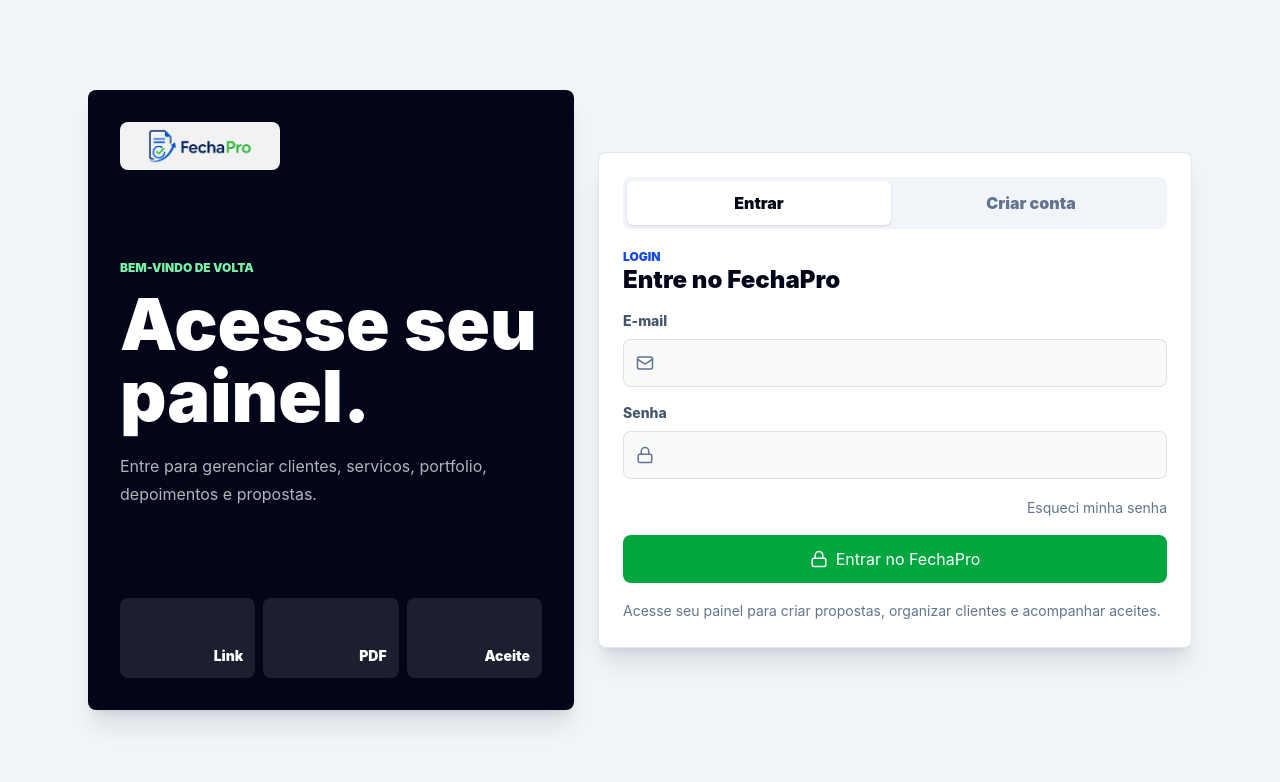
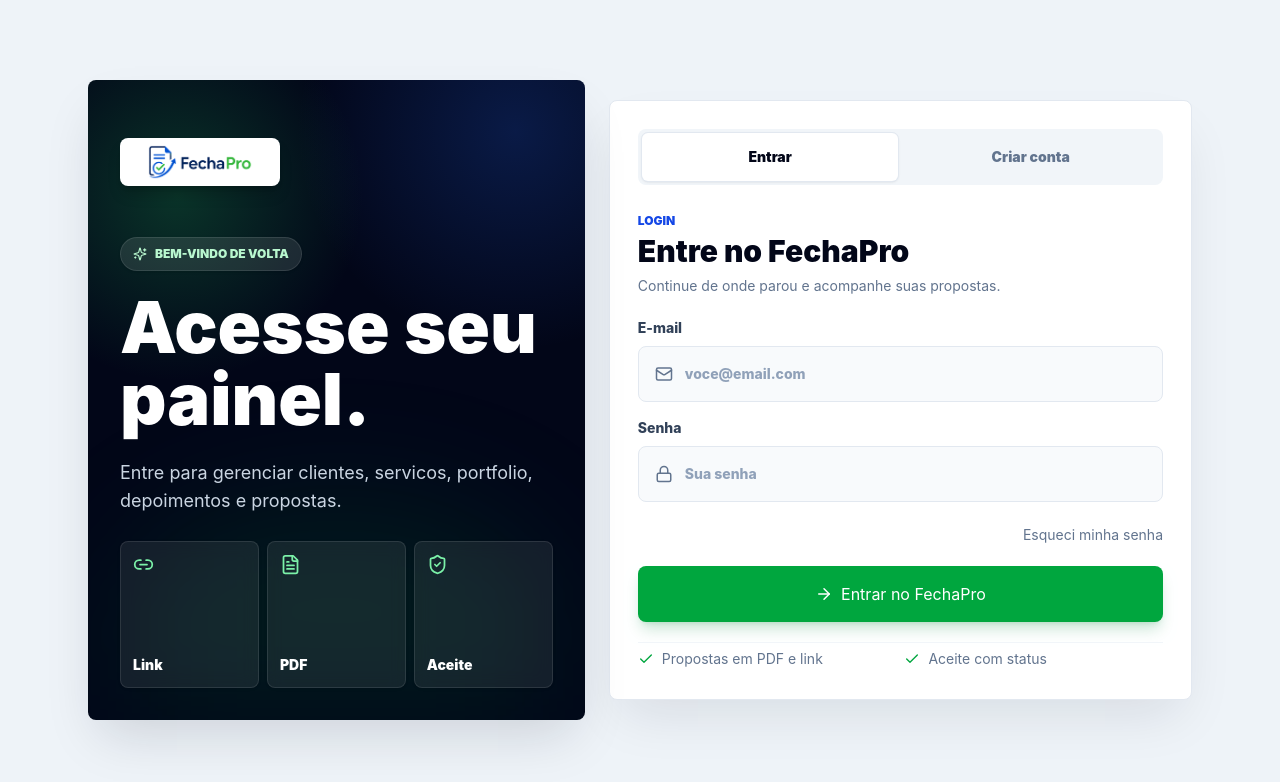
Before and after one commit to amandaleandro/Fechapro, a Next.js app: page /login in a window 1280 px wide. Shown: the top 782 px of the page. Built offline with nearby package versions, Linux system fonts and the light colour scheme; no server answers.

Commit message:
ajuste teste

```diff
--- a/app/auth/AuthPageClient.tsx
+++ b/app/auth/AuthPageClient.tsx
@@ -3,7 +3,7 @@
 import { useEffect, useState } from "react";
 import { useRouter } from "next/navigation";
 import Script from "next/script";
-import { Lock, Mail, User } from "lucide-react";
+import { ArrowRight, Check, FileText, Link2, Lock, Mail, ShieldCheck, Sparkles, User } from "lucide-react";
 
 type AuthMode = "login" | "signup";
 
@@ -70,24 +70,30 @@
   }
 
   return (
-    <main className="min-h-screen bg-slate-100 text-slate-950">
+    <main className="min-h-screen overflow-hidden bg-[#eef3f8] text-slate-950">
       {isSignup && turnstileSiteKey ? (
         <Script src="https://challenges.cloudflare.com/turnstile/v0/api.js" strategy="afterInteractive" />
       ) : null}
-      <div className="mx-auto grid min-h-screen w-full max-w-6xl gap-6 px-4 py-6 sm:px-6 lg:grid-cols-[0.9fr_1.1fr] lg:items-center">
-        <section className="grid content-between gap-8 rounded-lg bg-slate-950 p-5 text-white shadow-xl shadow-slate-900/10 sm:min-h-[620px] sm:p-8">
-          <a className="inline-flex items-center gap-2 font-black" href="/">
-            <span className="grid h-12 w-40 place-items-center rounded-lg bg-white/95 px-3">
+      <div className="mx-auto grid min-h-screen w-full max-w-6xl gap-6 px-4 py-6 sm:px-6 lg:grid-cols-[0.92fr_1.08fr] lg:items-center">
+        <section className="relative isolate grid min-h-[560px] overflow-hidden rounded-lg bg-slate-950 p-5 text-white shadow-2xl shadow-slate-900/15 sm:p-8 lg:min-h-[640px]">
+          <div className="absolute inset-0 -z-10 bg-[radial-gradient(circle_at_18%_18%,rgba(34,197,94,0.24),transparent_28%),radial-gradient(circle_at_86%_8%,rgba(37,99,235,0.22),transparent_30%)]" />
+          <div className="absolute inset-x-8 bottom-0 -z-10 h-56 rounded-t-[100%] bg-green-500/10 blur-3xl" />
+
+          <a className="inline-flex w-fit items-center gap-2 font-black" href="/">
+            <span className="grid h-12 w-40 place-items-center rounded-lg bg-white px-3 shadow-lg shadow-black/20">
               <img alt="FechaPro" className="h-9 w-full object-contain" src="/brand/logofechapro.png" />
             </span>
           </a>
 
-          <div>
-            <p className="text-xs font-black uppercase text-green-300">{isSignup ? "Comece agora" : "Bem-vindo de volta"}</p>
-            <h1 className="mt-3 max-w-[11ch] text-5xl font-black leading-none sm:text-7xl">
+          <div className="self-center">
+            <div className="mb-5 inline-flex items-center gap-2 rounded-full border border-white/10 bg-white/10 px-3 py-2 text-xs font-black uppercase text-green-200 shadow-sm">
+              <Sparkles size={14} />
+              {isSignup ? "Comece agora" : "Bem-vindo de volta"}
+            </div>
+            <h1 className="max-w-[10ch] text-5xl font-black leading-none tracking-normal sm:text-7xl">
               {isSignup ? "Crie propostas que vendem." : "Acesse seu painel."}
             </h1>
-            <p className="mt-5 max-w-lg leading-7 text-white/70">
+            <p className="mt-6 max-w-md text-base leading-7 text-slate-300 sm:text-lg">
               {isSignup
                 ? "Cadastre-se para montar propostas com portfolio, PDF, status e botao de aceite."
                 : "Entre para gerenciar clientes, servicos, portfolio, depoimentos e propostas."}
@@ -95,28 +101,36 @@
           </div>
 
           <div className="grid grid-cols-3 gap-2">
-            {["Link", "PDF", "Aceite"].map((item) => (
-              <div className="grid min-h-20 place-items-end rounded-lg bg-white/10 p-3 text-sm font-black" key={item}>
-                {item}
+            {[
+              { icon: Link2, label: "Link" },
+              { icon: FileText, label: "PDF" },
+              { icon: ShieldCheck, label: "Aceite" },
+            ].map(({ icon: Icon, label }) => (
+              <div className="grid min-h-24 content-between rounded-lg border border-white/10 bg-white/[0.08] p-3 text-sm font-black shadow-sm backdrop-blur" key={label}>
+                <Icon className="text-green-300" size={21} />
+                <span>{label}</span>
               </div>
             ))}
           </div>
         </section>
 
-        <section className="rounded-lg border border-black/10 bg-white p-4 shadow-xl shadow-slate-900/10 sm:p-6">
-          <div className="mb-5 grid grid-cols-2 gap-2 rounded-lg bg-slate-100 p-1">
-            <a className={`grid min-h-11 place-items-center rounded-md font-black ${!isSignup ? "bg-white shadow-sm" : "text-slate-500"}`} href="/login">
+        <section className="rounded-lg border border-slate-200 bg-white p-4 shadow-2xl shadow-slate-900/10 sm:p-7">
+          <div className="mb-7 grid grid-cols-2 gap-1 rounded-lg bg-slate-100 p-1">
+            <a className={`grid min-h-12 place-items-center rounded-md text-sm font-black transition hover:text-slate-950 ${!isSignup ? "bg-white text-slate-950 shadow-sm ring-1 ring-slate-200" : "text-slate-500"}`} href="/login">
               Entrar
             </a>
-            <a className={`grid min-h-11 place-items-center rounded-md font-black ${isSignup ? "bg-white shadow-sm" : "text-slate-500"}`} href="/cadastro">
+            <a className={`grid min-h-12 place-items-center rounded-md text-sm font-black transition hover:text-slate-950 ${isSignup ? "bg-white text-slate-950 shadow-sm ring-1 ring-slate-200" : "text-slate-500"}`} href="/cadastro">
               Criar conta
             </a>
           </div>
 
-          <form className="grid gap-4" onSubmit={submitAuth}>
-            <div>
+          <form className="grid gap-5" onSubmit={submitAuth}>
+            <div className="space-y-1">
               <p className="text-xs font-black uppercase text-blue-700">{isSignup ? "Cadastro" : "Login"}</p>
-              <h2 className="text-2xl font-black leading-tight">{isSignup ? "Crie sua conta gratis" : "Entre no FechaPro"}</h2>
+              <h2 className="text-3xl font-black leading-tight">{isSignup ? "Crie sua conta gratis" : "Entre no FechaPro"}</h2>
+              <p className="max-w-xl text-sm leading-6 text-slate-500">
+                {isSignup ? "Leva menos de um minuto para liberar seu painel." : "Continue de onde parou e acompanhe suas propostas."}
+              </p>
             </div>
 
             {authError ? (
@@ -125,9 +139,11 @@
               </div>
             ) : null}
 
-            {isSignup ? <AuthField icon={User} label="Nome" value={name} onChange={setName} /> : null}
-            <AuthField icon={Mail} label="E-mail" type="email" value={email} onChange={setEmail} />
-            <AuthField icon={Lock} label="Senha" type="password" value={password} onChange={setPassword} />
+            <div className="grid gap-4">
+              {isSignup ? <AuthField icon={User} label="Nome" placeholder="Seu nome completo" value={name} onChange={setName} /> : null}
+              <AuthField icon={Mail} label="E-mail" placeholder="voce@email.com" type="email" value={email} onChange={setEmail} />
+              <AuthField icon={Lock} label="Senha" hint={isSignup ? "Minimo de 8 caracteres." : undefined} placeholder="Sua senha" type="password" value={password} onChange={setPassword} />
+            </div>
 
             {isSignup && turnstileSiteKey ? (
               <div
@@ -146,14 +162,21 @@
               </div>
             ) : null}
 
-            <button className="inline-flex min-h-12 items-center justify-center gap-2 rounded-lg bg-green-600 px-4 font-black text-white disabled:cursor-not-allowed disabled:opacity-60" disabled={authLoading} type="submit">
-              <Lock size={18} />
+            <button className="inline-flex min-h-14 items-center justify-center gap-2 rounded-lg bg-green-600 px-4 font-black text-white shadow-lg shadow-green-700/20 transition hover:bg-green-700 focus-visible:outline focus-visible:outline-3 focus-visible:outline-green-700/25 disabled:cursor-not-allowed disabled:opacity-60" disabled={authLoading} type="submit">
+              {authLoading ? <Lock size={18} /> : <ArrowRight size={18} />}
               {authLoading ? "Aguarde..." : isSignup ? "Criar conta e entrar" : "Entrar no FechaPro"}
             </button>
 
-            <p className="text-sm leading-6 text-slate-500">
-              Acesse seu painel para criar propostas, organizar clientes e acompanhar aceites.
-            </p>
+            <div className="grid gap-2 border-t border-slate-100 pt-1 text-sm leading-6 text-slate-500 sm:grid-cols-2">
+              <span className="inline-flex items-center gap-2">
+                <Check className="text-green-600" size={16} />
+                Propostas em PDF e link
+              </span>
+              <span className="inline-flex items-center gap-2">
+                <Check className="text-green-600" size={16} />
+                Aceite com status
+              </span>
+            </div>
           </form>
         </section>
       </div>
@@ -164,22 +187,29 @@
 function AuthField({
   icon: Icon,
   label,
+  hint,
   onChange,
+  placeholder,
   type = "text",
   value,
 }: {
   icon: React.ElementType;
   label: string;
+  hint?: string;
   onChange: (value: string) => void;
+  placeholder?: string;
   type?: string;
   value: string;
 }) {
   return (
-    <label className="grid gap-2 text-sm font-extrabold text-slate-600">
-      {label}
-      <span className="flex min-h-12 items-center gap-3 rounded-lg border border-black/10 bg-slate-50 px-3 focus-within:outline focus-within:outline-3 focus-within:outline-green-700/20">
+    <label className="grid gap-2 text-sm font-extrabold text-slate-700">
+      <span className="flex items-center justify-between gap-3">
+        {label}
+        {hint ? <span className="text-xs font-bold text-slate-400">{hint}</span> : null}
+      </span>
+      <span className="flex min-h-14 items-center gap-3 rounded-lg border border-slate-200 bg-slate-50 px-4 transition focus-within:border-green-600 focus-within:bg-white focus-within:outline focus-within:outline-3 focus-within:outline-green-700/20">
         <Icon className="shrink-0 text-slate-500" size={18} />
-        <input className="min-h-11 flex-1 bg-transparent text-slate-900 outline-none" type={type} value={value} onChange={(event) => onChange(event.target.value)} />
+        <input className="min-h-12 flex-1 bg-transparent text-slate-900 outline-none placeholder:text-slate-400" placeholder={placeholder} type={type} value={value} onChange={(event) => onChange(event.target.value)} />
       </span>
     </label>
   );
--- a/app/page.tsx
+++ b/app/page.tsx
@@ -2367,6 +2367,40 @@
         {children || <p className="leading-7 text-slate-600">Nenhum registro cadastrado ainda.</p>}
       </div>
     </section>
+  );
+}
+
+function LandingRange({
+  label,
+  max,
+  min,
+  onChange,
+  step,
+  value,
+  valueLabel,
+}: {
+  label: string;
+  max: number;
+  min: number;
+  onChange: (value: number) => void;
+  step: number;
+  value: number;
+  valueLabel: string;
+}) {
+  return (
+    <label className="grid gap-3 rounded-lg border border-black/10 bg-slate-50 p-4">
+      <span className="text-sm font-black text-slate-700">{label}</span>
+      <strong className="text-2xl font-black text-slate-950">{valueLabel}</strong>
+      <input
+        className="accent-green-600"
+        max={max}
+        min={min}
+        step={step}
+        type="range"
+        value={value}
+        onChange={(event) => onChange(Number(event.target.value))}
+      />
+    </label>
   );
 }
 
@@ -2902,40 +2936,6 @@
   );
 }
 
-function LandingRange({
-  label,
-  max,
-  min,
-  onChange,
-  step,
-  value,
-  valueLabel,
-}: {
-  label: string;
-  max: number;
-  min: number;
-  onChange: (value: number) => void;
-  step: number;
-  value: number;
-  valueLabel: string;
-}) {
-  return (
-    <label className="grid gap-3 rounded-lg border border-black/10 bg-slate-50 p-4">
-      <span className="text-sm font-black text-slate-700">{label}</span>
-      <strong className="text-2xl font-black text-slate-950">{valueLabel}</strong>
-      <input
-        className="accent-green-600"
-        max={max}
-        min={min}
-        step={step}
-        type="range"
-        value={value}
-        onChange={(event) => onChange(Number(event.target.value))}
-      />
-    </label>
-  );
-}
-
 function GuidedTour({
   currentIndex,
   onBack,
```
Also changed, not shown: 1 other file (tests, documents, lock files or other folders).
